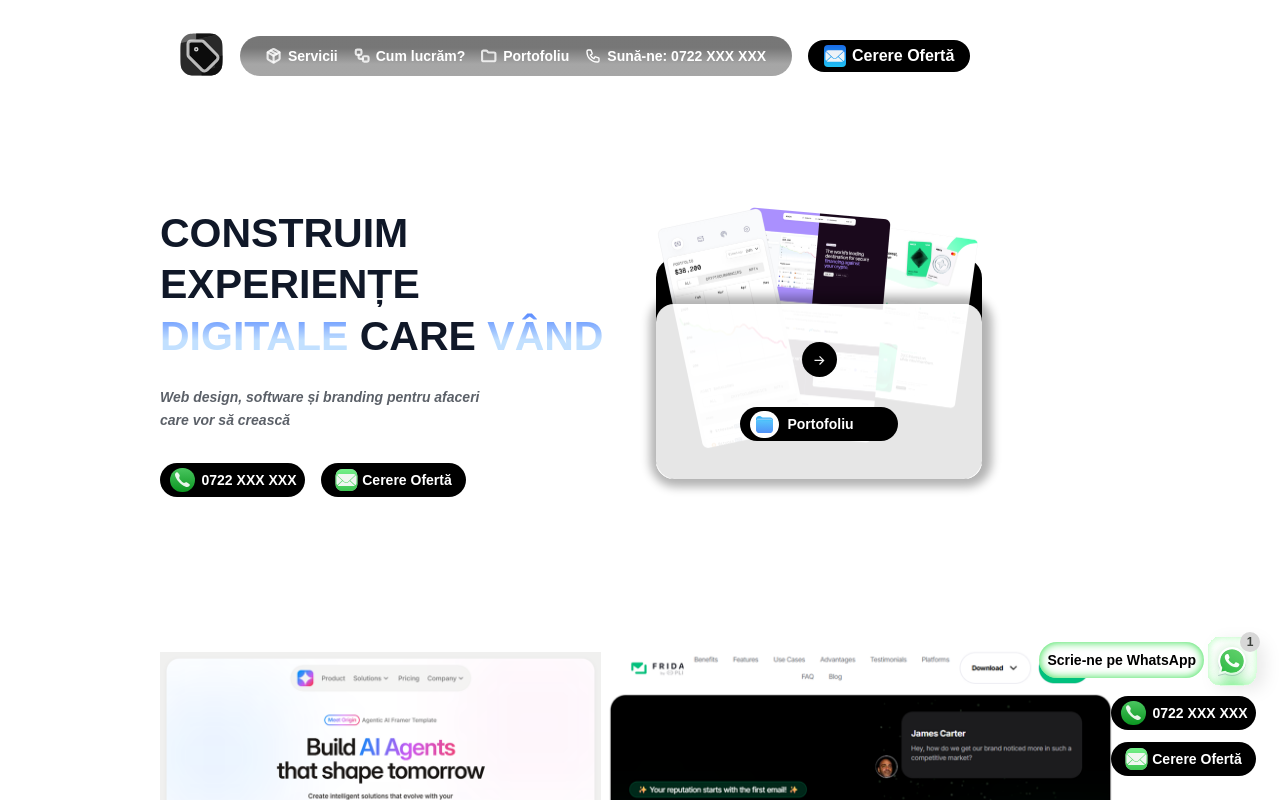
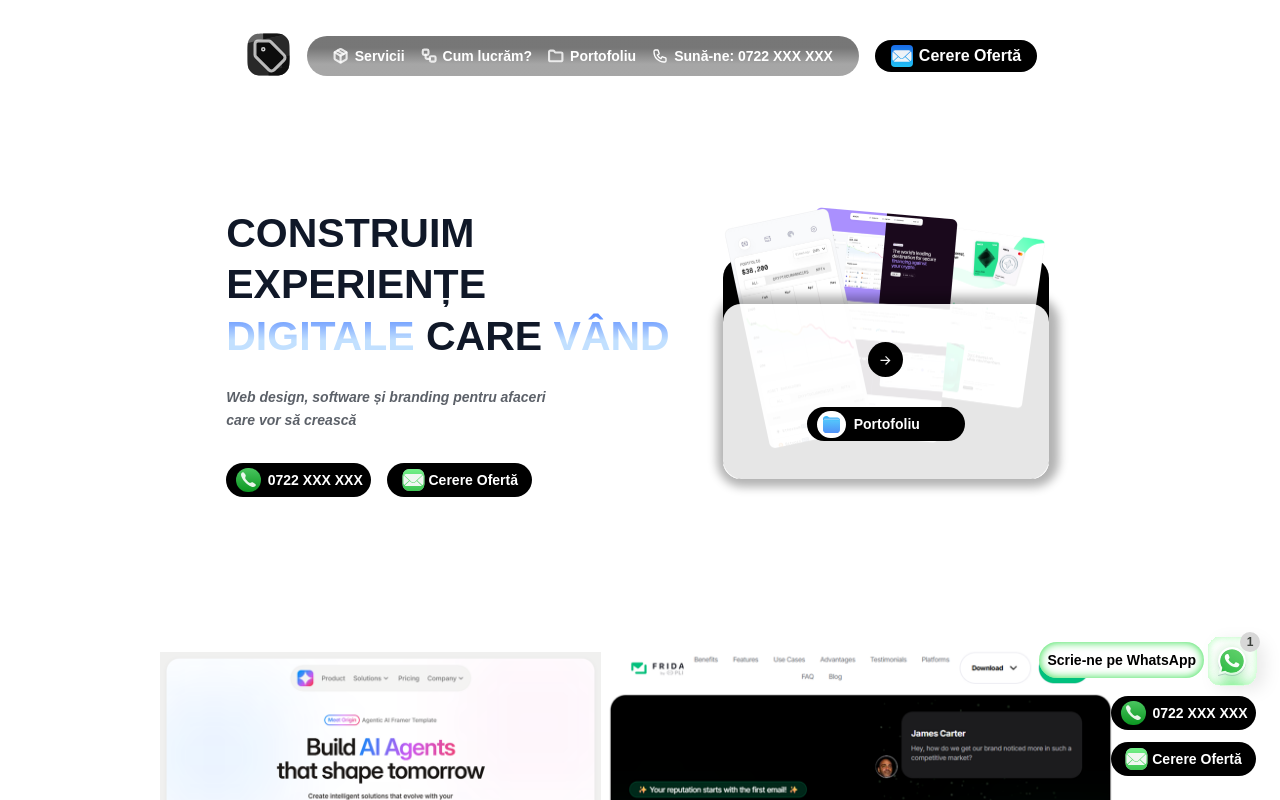
Before and after one commit to cmaxdev/tagbyte-fe, a Next.js app: page / in a window 1280 px wide. Shown: the top 800 px of the page. Built offline with nearby package versions, Linux system fonts and the light colour scheme.

Commit message:
fix minor issue

```diff
--- a/src/components/dashboard/HeroSection.tsx
+++ b/src/components/dashboard/HeroSection.tsx
@@ -7,8 +7,8 @@ import FolderIcon from '/public/icons/dashboard/hero/folder.svg';
 
 export default function HeroSection() {
   return (
-    <section className="py-16 lg:py-24">
-      <div className="flex gap-12 items-center">
+    <section className="py-16 lg:py-24 flex">
+      <div className="flex gap-12 items-center mx-auto">
         {/* Left Content */}
         <div className="space-y-8">
           <div className="space-y-6">
--- a/src/components/dashboard/NavigationHeader.tsx
+++ b/src/components/dashboard/NavigationHeader.tsx
@@ -10,7 +10,7 @@ import PortfolioIcon from '/public/icons/dashboard/header/portfolio.svg';
 export default function NavigationHeader() {
 
   return (
-    <header className="mb-8 relative">
+    <header className="mb-8 relative flex justify-center">
       {/* Debug info - remove this in production */}
       <div className="rounded-full h-[48px] px-2 sm:px-4 flex items-center md:justify-start justify-between gap-2 sm:gap-4">
         {/* Left Part - Logo */}
```
